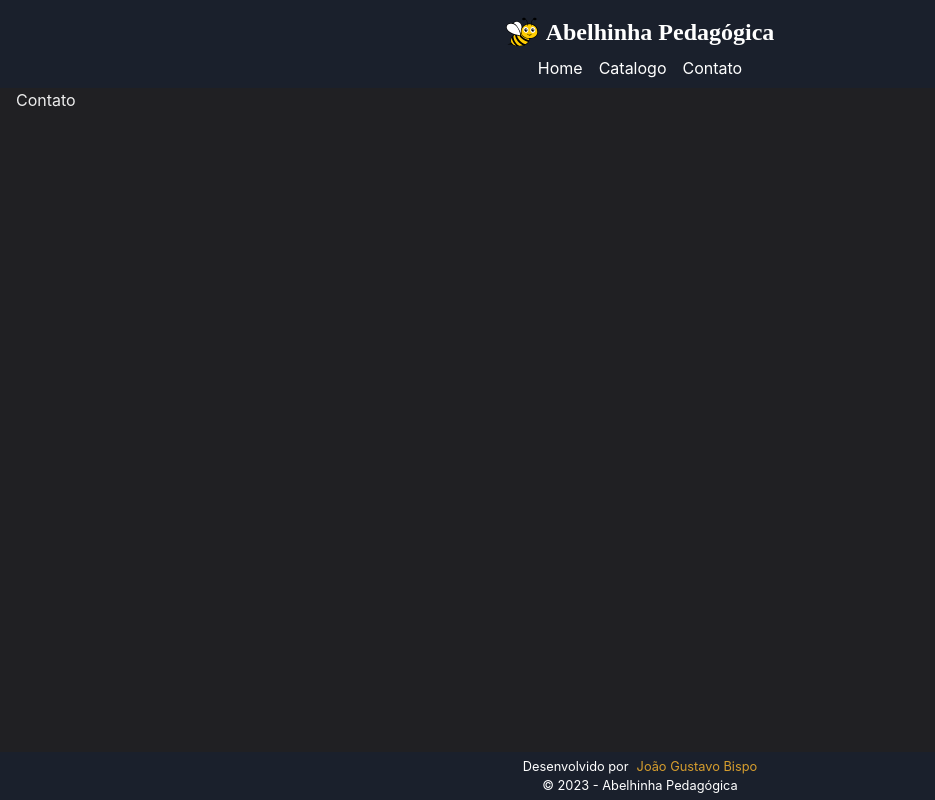
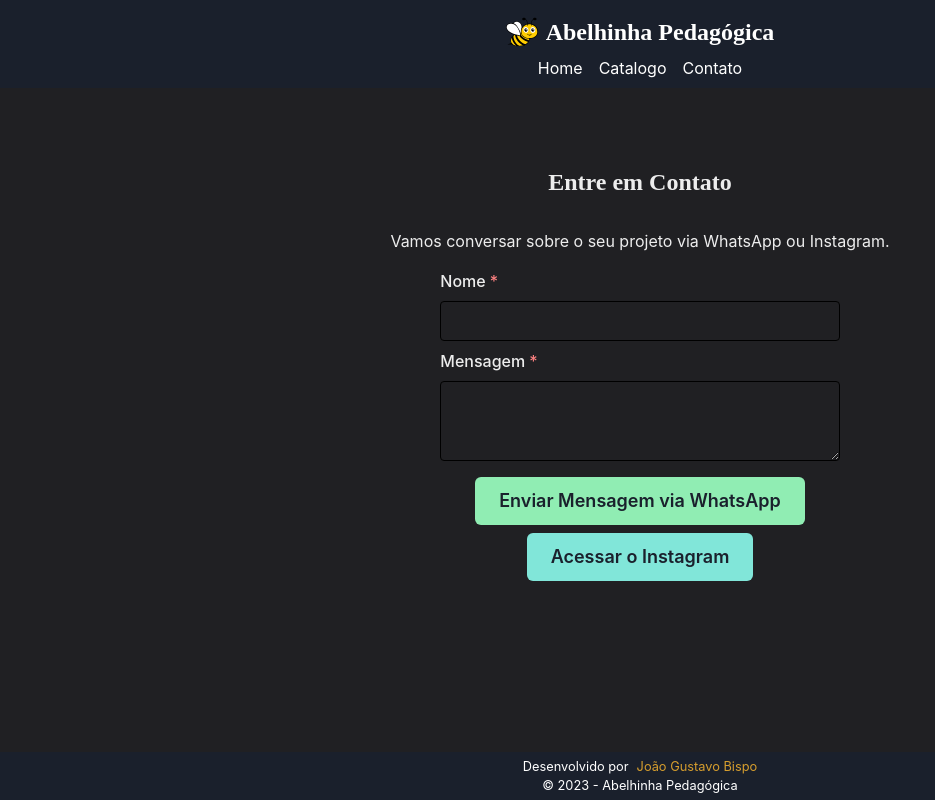
Before and after one commit to jgb27/abelhinha-pedagogica, a React (Vite) app: page /contato in a window 1280 px wide. Shown: the whole page, without its empty margins (0-935 px from the left). Built offline with nearby package versions, Linux system fonts and the light colour scheme.

Commit message:
Finish Contato

```diff
--- a/src/pages/Contato.jsx
+++ b/src/pages/Contato.jsx
@@ -1,9 +1,117 @@
 import Layout from "../components/layout/article"
+import { useState } from 'react';
+import {
+  Box,
+  Flex,
+  Center,
+  Link,
+  Textarea,
+  Input,
+  FormControl,
+  FormLabel,
+  Heading,
+  Button
+} from '@chakra-ui/react';
 
 const Contato = () => {
+  const [formData, setFormData] = useState({
+    name: '',
+    message: '',
+    tel: '',
+  });
+
+  const handleChange = (e) => {
+    const { name, value } = e.target;
+    setFormData({ ...formData, [name]: value });
+  };
+
+  const handleSubmit = async (e) => {
+    e.preventDefault();
+
+    try {
+      const msg = `${currentTime()}Me chamo ${formData.name}. ${formData.message}`;
+
+      setFormData({
+        name: '',
+        message: '',
+        tel: '',
+      });
+
+      window.open(
+        `https://api.whatsapp.com/send?phone=5527998450547&text=${encodeURIComponent(msg)}`,
+        '_blank'
+      );
+    } catch (error) {
+      console.error('Erro ao enviar mensagem:', error);
+    }
+  };
+
+  const currentTime = () => {
+    const now = new Date();
+    const currentHour = now.getHours();
+
+    if (currentHour >= 6 && currentHour < 12) {
+      return 'Bom dia! ';
+    } else if (currentHour >= 12 && currentHour < 18) {
+      return 'Boa tarde! ';
+    } else {
+      return 'Boa noite! ';
+    }
+  };
+
   return (
     <Layout title="Contato" >
-      <div>Contato</div>
+      <Center p={16}>
+        <Flex flexDirection="column" align="center" justify="center" p="1rem" gap="1rem">
+          <Heading as="h1" fontSize="2xl" mb={4}>
+            Entre em Contato
+          </Heading>
+          <Box>
+            <p>Vamos conversar sobre o seu projeto via WhatsApp ou Instagram.</p>
+          </Box>
+          <Box w="80%">
+            <form onSubmit={handleSubmit}>
+              <FormControl id="name" isRequired>
+                <FormLabel>Nome</FormLabel>
+                <Input
+                  type="text"
+                  name="name"
+                  value={formData.name}
+                  onChange={handleChange}
+                  border="1px solid black"
+                  borderRadius="0.25rem"
+                />
+              </FormControl>
+              <FormControl id="message" isRequired mt={2}>
+                <FormLabel>Mensagem</FormLabel>
+                <Textarea
+                  name="message"
+                  value={formData.message}
+                  onChange={handleChange}
+                  border="1px solid black"
+                  borderRadius="0.25rem"
+                  resize="vertical"
+                />
+              </FormControl>
+              <Flex
+                justify="center"
+                gap={2}
+                flexDirection="column"
+                align="center"
+              >
+                <Button type="submit" colorScheme="whatsapp" mt={4} size="lg">
+                  Enviar Mensagem via WhatsApp
+                </Button>
+                <Link href="https://www.instagram.com/abelhinhapedagogica/" isExternal>
+                  <Button colorScheme="teal" size="lg">
+                    Acessar o Instagram
+                  </Button>
+                </Link>
+              </Flex>
+            </form>
+          </Box>
+        </Flex>
+      </Center>
     </Layout>
   )
 }
```
